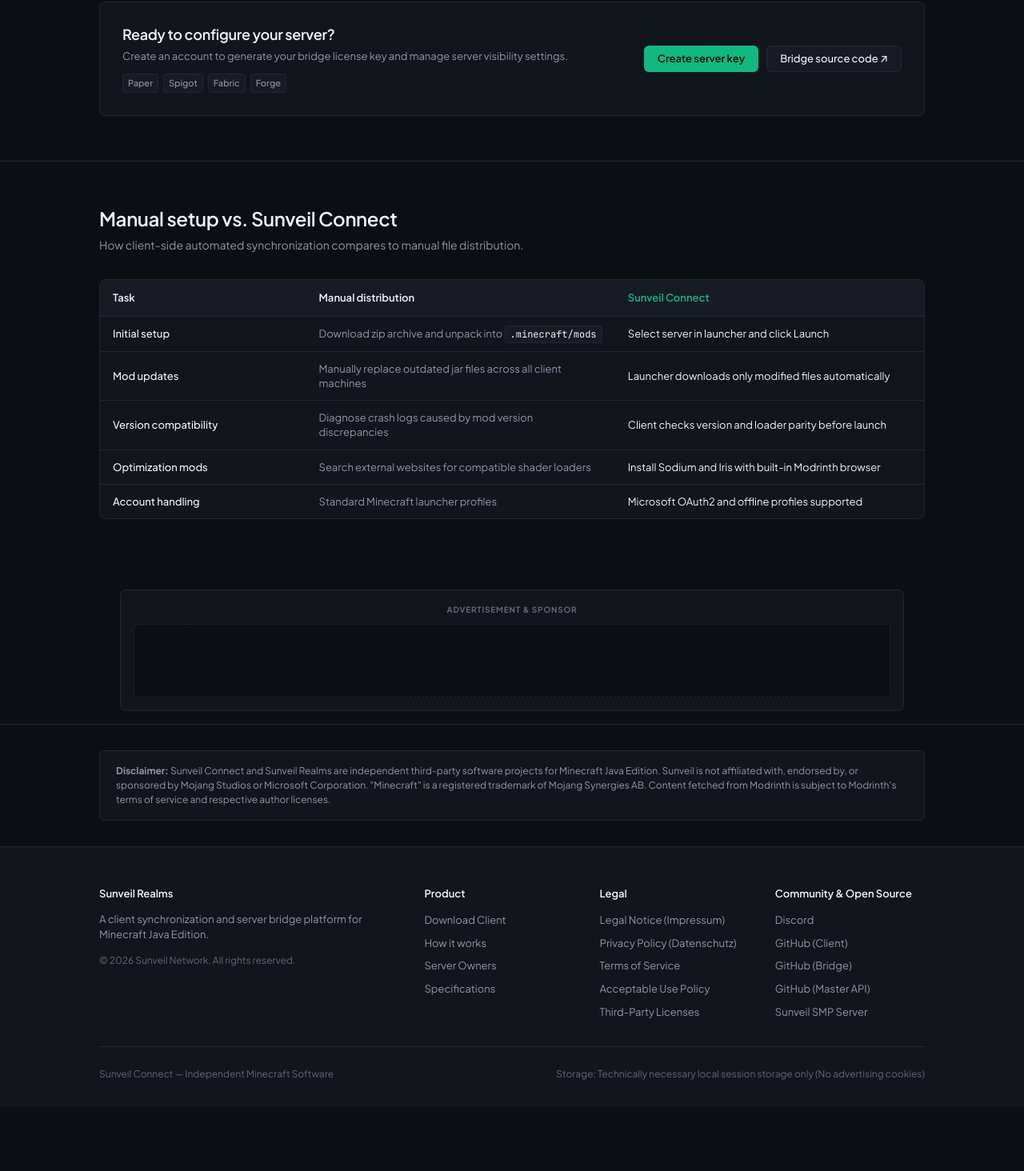
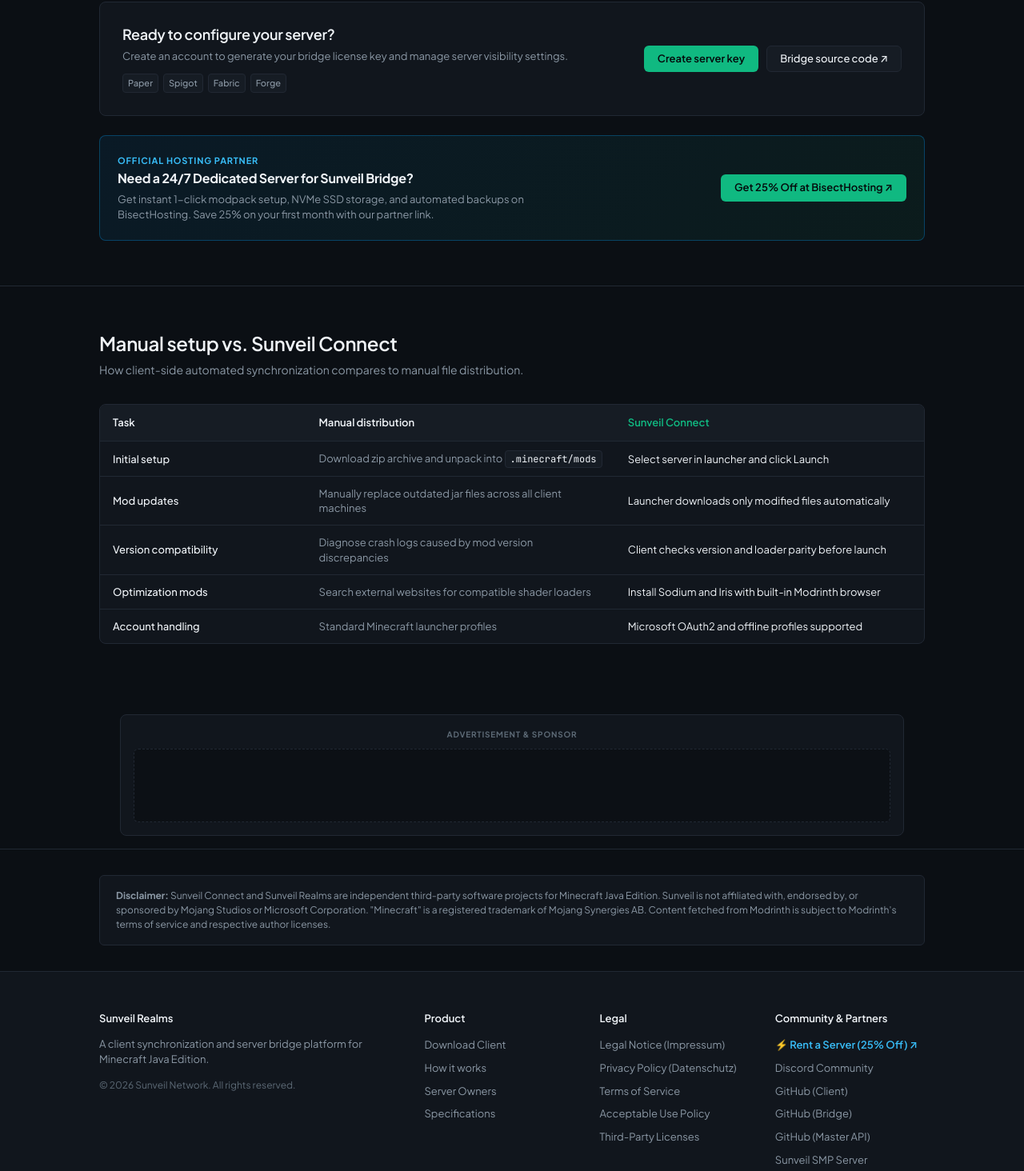
Before and after one commit to svl-network/svl-master-api, a website: page public/index.html in a window 1280 px wide. Shown: the part 2266-3730 px from the top of the page at 80% size. Before the commit the page ends 3650 px from the top, so only its background shows below. Drawn offline with Linux system fonts and the light colour scheme.

Commit message:
feat(partner): integrate official BisectHosting 25% affiliate referral partner banners across landing page and dashboard

```diff
--- a/public/index.html
+++ b/public/index.html
@@ -375,6 +375,20 @@
             </a>
           </div>
         </div>
+
+        <!-- Official BisectHosting Partner Promotion Card -->
+        <div style="background: linear-gradient(135deg, rgba(0, 163, 255, 0.08) 0%, rgba(16, 185, 129, 0.08) 100%); border: 1px solid rgba(0, 163, 255, 0.3); border-radius: var(--radius-lg); padding: 22px; margin-top: 24px; display: flex; flex-wrap: wrap; align-items: center; justify-content: space-between; gap: 16px;">
+          <div style="max-width: 600px;">
+            <div style="font-size: 11px; font-weight: 700; text-transform: uppercase; letter-spacing: 0.08em; color: #38bdf8; margin-bottom: 4px;">Official Hosting Partner</div>
+            <h3 style="font-size: 16px; font-weight: 700; color: var(--text-primary); margin-bottom: 6px;">Need a 24/7 Dedicated Server for Sunveil Bridge?</h3>
+            <p style="font-size: 13px; color: var(--text-secondary); margin: 0; line-height: 1.45;">
+              Get instant 1-click modpack setup, NVMe SSD storage, and automated backups on BisectHosting. Save 25% on your first month with our partner link.
+            </p>
+          </div>
+          <a href="https://www.bisecthosting.com/clients/aff.php?aff=7448" target="_blank" rel="noopener noreferrer" class="btn btn-primary" style="white-space: nowrap;">
+            Get 25% Off at BisectHosting ↗
+          </a>
+        </div>
       </div>
     </section>
 
@@ -494,9 +508,10 @@
         </div>
 
         <div>
-          <div class="footer-col-title">Community & Open Source</div>
+          <div class="footer-col-title">Community &amp; Partners</div>
           <ul class="footer-nav">
-            <li><a href="https://discord.gg/sunveil" target="_blank">Discord</a></li>
+            <li><a href="https://www.bisecthosting.com/clients/aff.php?aff=7448" target="_blank" rel="noopener noreferrer" style="color: #38bdf8; font-weight: 600;">⚡ Rent a Server (25% Off) ↗</a></li>
+            <li><a href="https://discord.gg/sunveil" target="_blank">Discord Community</a></li>
             <li><a href="https://github.com/svl-network/svl-connect" target="_blank">GitHub (Client)</a></li>
             <li><a href="https://github.com/svl-network/svl-bridge" target="_blank">GitHub (Bridge)</a></li>
             <li><a href="https://github.com/svl-network/svl-master-api" target="_blank">GitHub (Master API)</a></li>
@@ -702,6 +717,21 @@
           </div>
         </div>
 
+        <!-- BisectHosting Partner Panel in Dashboard -->
+        <div class="panel" style="border: 1px solid rgba(0, 163, 255, 0.3); background: rgba(0, 163, 255, 0.04);">
+          <div class="panel-head flex-between">
+            <div>
+              <h4 class="panel-title" style="color: #38bdf8; display: flex; align-items: center; gap: 6px;">
+                <span>⚡ 24/7 Dedicated Server Hosting</span>
+              </h4>
+              <p class="panel-subtitle">Need a 24/7 cloud server with 1-click modpack setup and NVMe SSDs?</p>
+            </div>
+            <a href="https://www.bisecthosting.com/clients/aff.php?aff=7448" target="_blank" rel="noopener noreferrer" class="btn btn-primary btn-sm" style="white-space: nowrap;">
+              Get 25% Off at BisectHosting ↗
+            </a>
+          </div>
+        </div>
+
         <!-- 2-Column Grid: Server Status & Visibility -->
         <div class="dash-grid">
           <!-- Server Status -->
```
